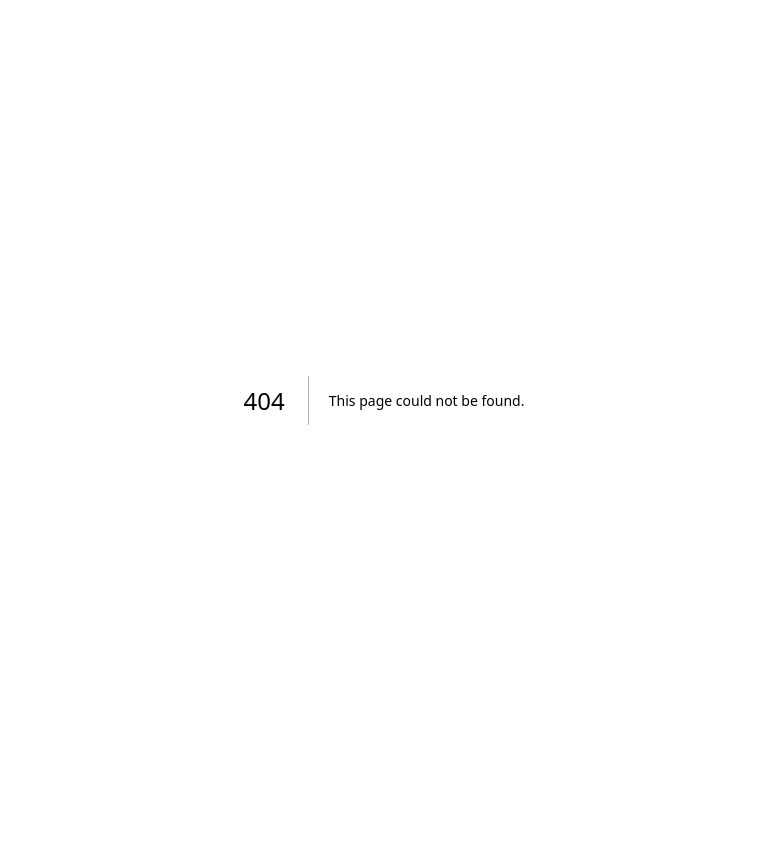
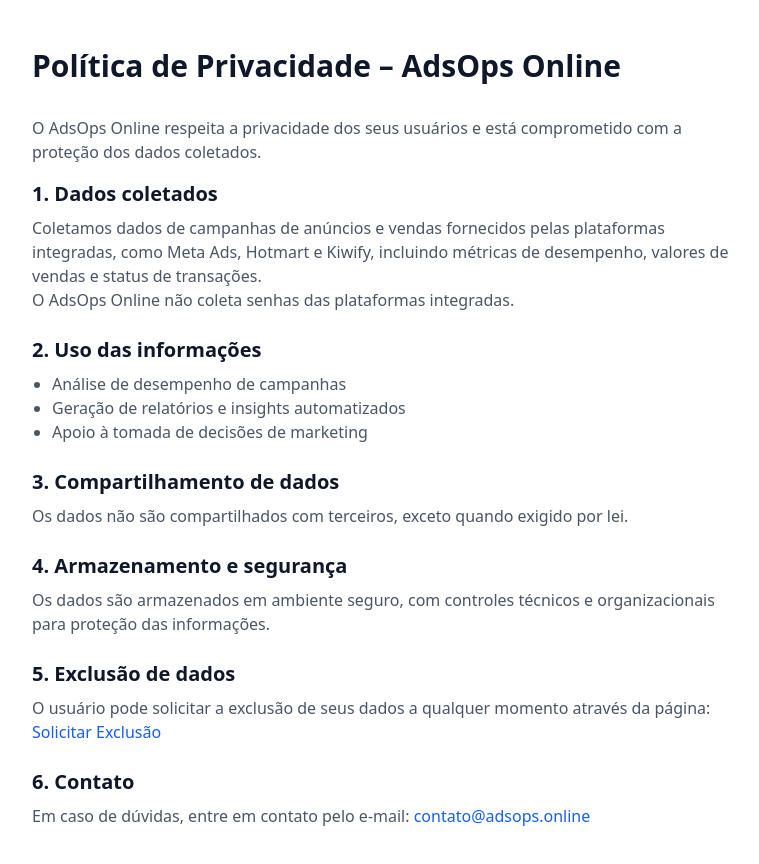
Before and after one commit to ale-movidev/AdsBrain, a Next.js app: page /privacy-policy in a window 1280 px wide. Before the commit this address had no page. Shown: the top 864 px of the page, without its empty margins (256-1015 px from the left). Before the commit the page ends 800 px from the top, so only its background shows below. Built offline with nearby package versions, Linux system fonts and the light colour scheme.

Commit message:
pages politicas

```diff
--- /dev/null
+++ b/src/app/(public)/data-deletion/page.tsx
@@ -0,0 +1,34 @@
+export default function DataDeletion() {
+    return (
+        <div className="max-w-3xl mx-auto py-12 px-4 sm:px-6 lg:px-8">
+            <h1 className="text-3xl font-bold mb-8">Exclusão de Dados – AdsOps Online</h1>
+
+            <p className="mb-4 text-gray-600">
+                O AdsOps Online respeita os direitos de privacidade dos usuários.
+            </p>
+
+            <div className="bg-slate-50 p-6 rounded-lg border border-slate-200">
+                <p className="mb-4">
+                    Para solicitar a exclusão dos seus dados pessoais e dados de integração, envie um e-mail para:
+                </p>
+
+                <a href="mailto:contato@adsops.online" className="text-xl font-medium text-blue-600 hover:underline block mb-6">
+                    contato@adsops.online
+                </a>
+
+                <div className="space-y-2 text-sm text-gray-600">
+                    <p className="font-semibold">Informe no e-mail:</p>
+                    <ul className="list-disc pl-5 space-y-1">
+                        <li>Nome completo</li>
+                        <li>E-mail cadastrado na plataforma</li>
+                        <li>Nome da organização</li>
+                    </ul>
+                </div>
+            </div>
+
+            <p className="mt-6 text-sm text-gray-500">
+                A solicitação será processada em até 7 dias úteis.
+            </p>
+        </div>
+    )
+}
--- /dev/null
+++ b/src/app/(public)/privacy-policy/page.tsx
@@ -0,0 +1,59 @@
+export default function PrivacyPolicy() {
+    return (
+        <div className="max-w-3xl mx-auto py-12 px-4 sm:px-6 lg:px-8">
+            <h1 className="text-3xl font-bold mb-8">Política de Privacidade – AdsOps Online</h1>
+
+            <p className="mb-4 text-gray-600">
+                O AdsOps Online respeita a privacidade dos seus usuários e está comprometido com a proteção dos dados coletados.
+            </p>
+
+            <div className="space-y-6">
+                <section>
+                    <h2 className="text-xl font-semibold mb-2">1. Dados coletados</h2>
+                    <p className="text-gray-600">
+                        Coletamos dados de campanhas de anúncios e vendas fornecidos pelas plataformas integradas, como Meta Ads, Hotmart e Kiwify, incluindo métricas de desempenho, valores de vendas e status de transações.
+                        <br className="my-2" />
+                        O AdsOps Online não coleta senhas das plataformas integradas.
+                    </p>
+                </section>
+
+                <section>
+                    <h2 className="text-xl font-semibold mb-2">2. Uso das informações</h2>
+                    <ul className="list-disc pl-5 text-gray-600">
+                        <li>Análise de desempenho de campanhas</li>
+                        <li>Geração de relatórios e insights automatizados</li>
+                        <li>Apoio à tomada de decisões de marketing</li>
+                    </ul>
+                </section>
+
+                <section>
+                    <h2 className="text-xl font-semibold mb-2">3. Compartilhamento de dados</h2>
+                    <p className="text-gray-600">
+                        Os dados não são compartilhados com terceiros, exceto quando exigido por lei.
+                    </p>
+                </section>
+
+                <section>
+                    <h2 className="text-xl font-semibold mb-2">4. Armazenamento e segurança</h2>
+                    <p className="text-gray-600">
+                        Os dados são armazenados em ambiente seguro, com controles técnicos e organizacionais para proteção das informações.
+                    </p>
+                </section>
+
+                <section>
+                    <h2 className="text-xl font-semibold mb-2">5. Exclusão de dados</h2>
+                    <p className="text-gray-600">
+                        O usuário pode solicitar a exclusão de seus dados a qualquer momento através da página: <a href="/data-deletion" className="text-blue-600 hover:underline">Solicitar Exclusão</a>
+                    </p>
+                </section>
+
+                <section>
+                    <h2 className="text-xl font-semibold mb-2">6. Contato</h2>
+                    <p className="text-gray-600">
+                        Em caso de dúvidas, entre em contato pelo e-mail: <a href="mailto:contato@adsops.online" className="text-blue-600 hover:underline">contato@adsops.online</a>
+                    </p>
+                </section>
+            </div>
+        </div>
+    )
+}
--- /dev/null
+++ b/src/app/(public)/terms/page.tsx
@@ -0,0 +1,55 @@
+export default function TermsOfUse() {
+    return (
+        <div className="max-w-3xl mx-auto py-12 px-4 sm:px-6 lg:px-8">
+            <h1 className="text-3xl font-bold mb-8">Termos de Uso – AdsOps Online</h1>
+
+            <p className="mb-4 text-gray-600">
+                Ao utilizar o AdsOps Online, o usuário concorda com os termos descritos abaixo.
+            </p>
+
+            <div className="space-y-6">
+                <section>
+                    <h2 className="text-xl font-semibold mb-2">1. Finalidade do serviço</h2>
+                    <p className="text-gray-600">
+                        O AdsOps Online é uma ferramenta de análise e apoio à decisão para campanhas de marketing digital. O serviço não garante resultados financeiros, aumento de vendas ou desempenho específico.
+                    </p>
+                </section>
+
+                <section>
+                    <h2 className="text-xl font-semibold mb-2">2. Responsabilidade do usuário</h2>
+                    <p className="text-gray-600">
+                        Todas as decisões tomadas com base nas informações fornecidas pela plataforma são de responsabilidade exclusiva do usuário.
+                    </p>
+                </section>
+
+                <section>
+                    <h2 className="text-xl font-semibold mb-2">3. Integrações</h2>
+                    <p className="text-gray-600">
+                        O usuário autoriza o AdsOps Online a acessar dados de suas contas de anúncios e vendas por meio de APIs oficiais das plataformas integradas.
+                    </p>
+                </section>
+
+                <section>
+                    <h2 className="text-xl font-semibold mb-2">4. Limitação de responsabilidade</h2>
+                    <p className="text-gray-600">
+                        O AdsOps Online não se responsabiliza por perdas financeiras, prejuízos ou danos decorrentes do uso das informações disponibilizadas.
+                    </p>
+                </section>
+
+                <section>
+                    <h2 className="text-xl font-semibold mb-2">5. Encerramento</h2>
+                    <p className="text-gray-600">
+                        O usuário pode encerrar sua conta a qualquer momento e solicitar a exclusão dos seus dados.
+                    </p>
+                </section>
+
+                <section>
+                    <h2 className="text-xl font-semibold mb-2">6. Alterações</h2>
+                    <p className="text-gray-600">
+                        Os termos podem ser atualizados periodicamente, mediante publicação nesta página.
+                    </p>
+                </section>
+            </div>
+        </div>
+    )
+}
```
